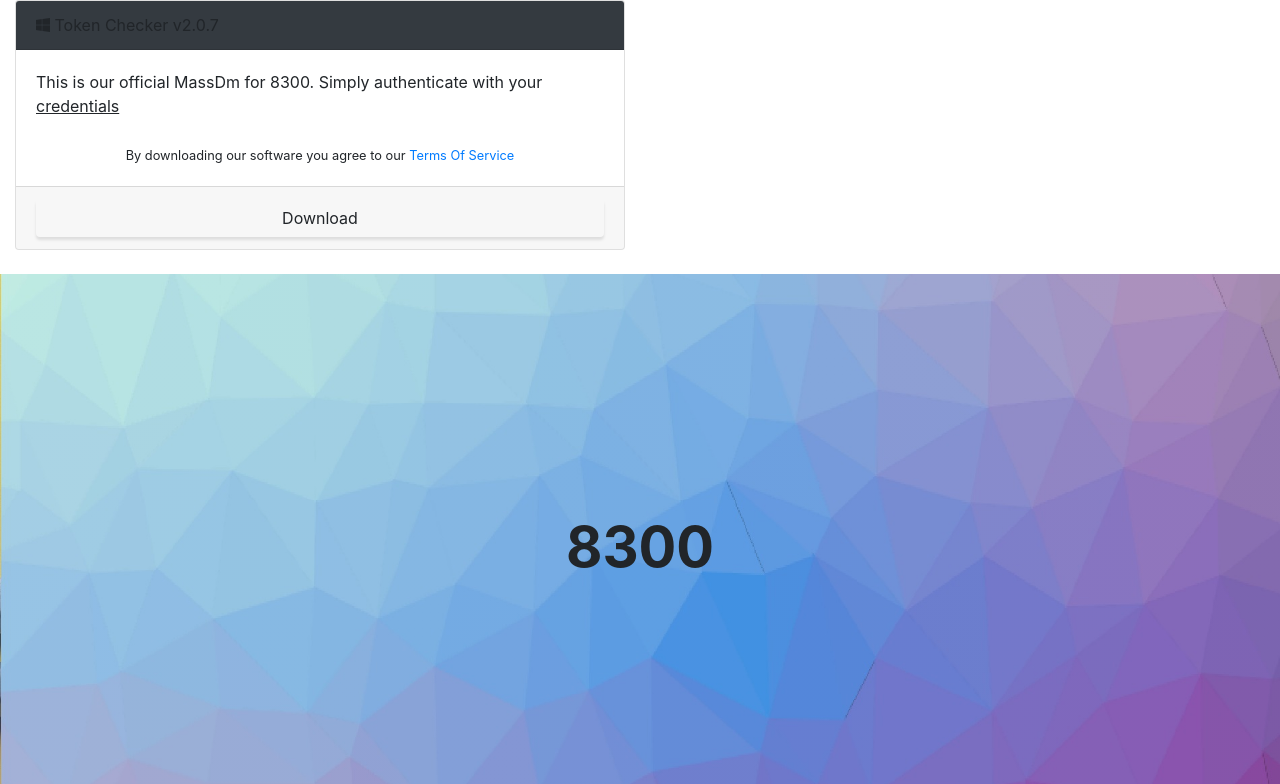
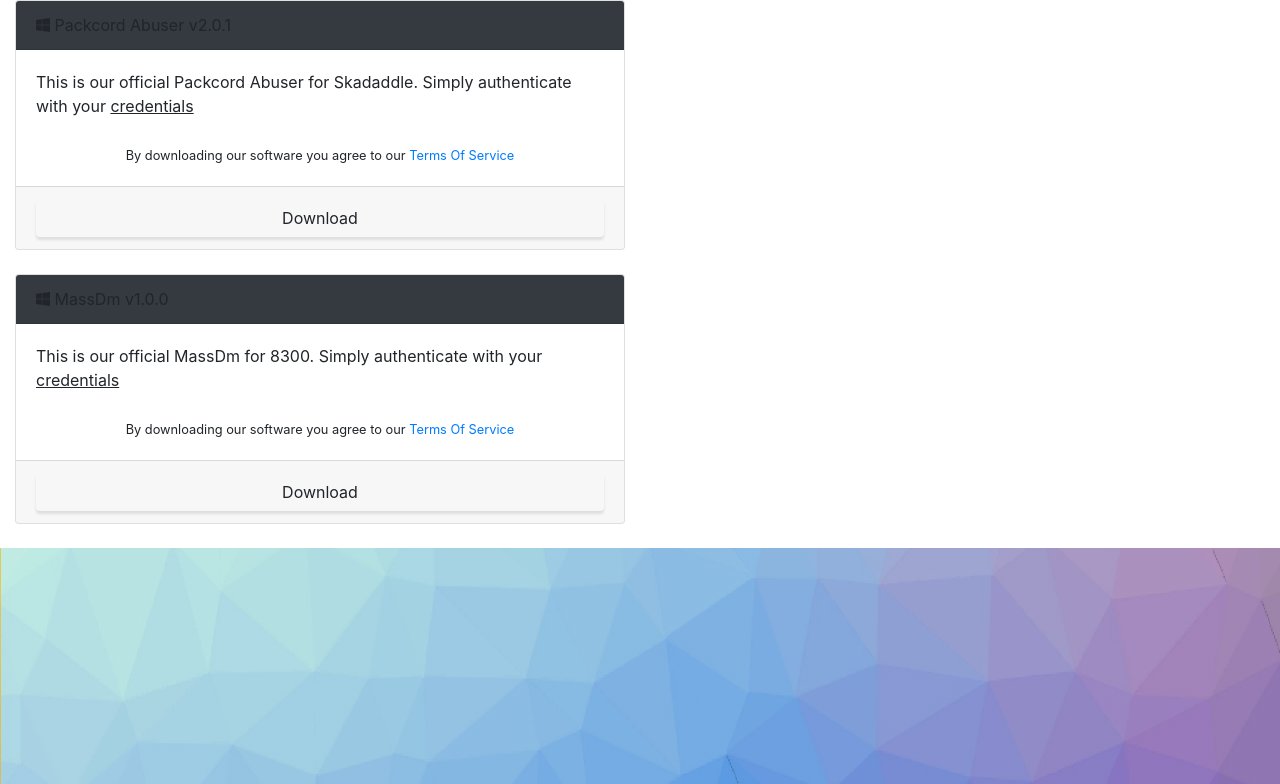
Before and after one commit to HertzTools/Hertz.github.io, a website with bundled scripts: page index.html in a window 1280 px wide. Shown: the top 784 px of the page. Built offline with nearby package versions, Linux system fonts and the light colour scheme.

Commit message:
Update index.html

```diff
--- a/index.html
+++ b/index.html
@@ -24,10 +24,25 @@
 </head>
 
 <body id="page-top">
+
+<div class="col-md-6">
+<div class="card">
+<div class="card-header tx-medium bd-0 tx-white bg-dark"><i class="fab fa-windows"></i> Packcord Abuser v2.0.1</div>
+<div class="card-body">
+This is our official Packcord Abuser for Skadaddle. Simply authenticate with your <u>credentials</u><br><br>
+<center><small>By downloading our software you agree to our <a href="https://skadaddle.cc/tos">Terms Of Service</a></small></center>
+</div>
+<div class="card-footer">
+<a href="/downloads/ab" target="_blank" class="btn btn-block default-btn mg-b-10"><span>Download</span></a>
+</div>
+</div>
+<br>
+</div>
+
   <!-- hertz -->
 <div class="col-md-6">
 <div class="card">
-<div class="card-header tx-medium bd-0 tx-white bg-dark"><i class="fab fa-windows"></i> Token Checker v2.0.7</div>
+<div class="card-header tx-medium bd-0 tx-white bg-dark"><i class="fab fa-windows"></i> MassDm v1.0.0</div>
 <div class="card-body">
 This is our official MassDm for 8300. Simply authenticate with your <u>credentials</u><br><br>
 <center><small>By downloading our software you agree to our <a href="TOS">Terms Of Service</a></small></center>
```
